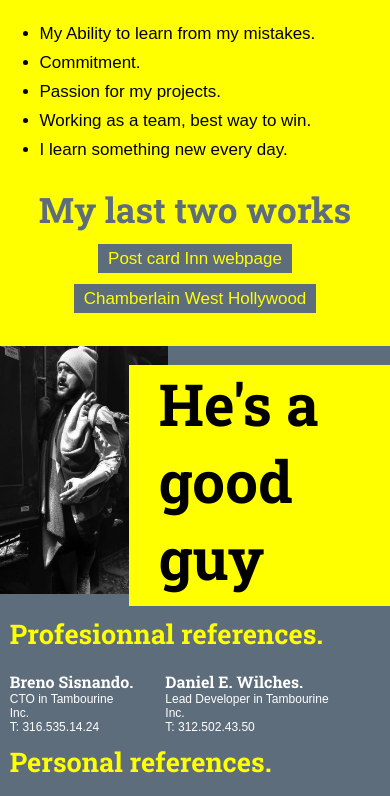
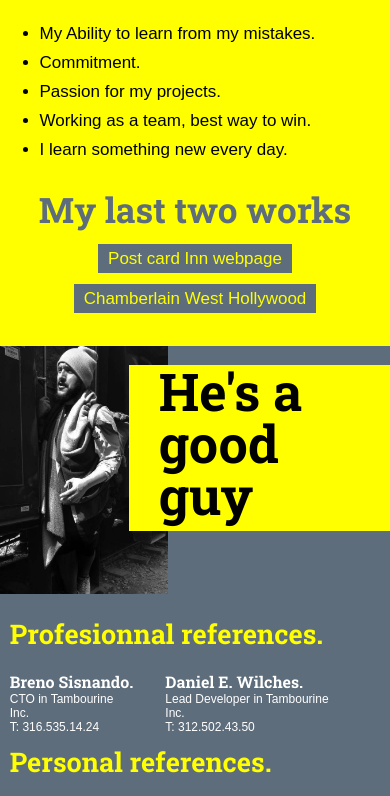
Before and after one commit to contracamilo/camiloriveracv, a plain HTML site: page index.html in a window 390 px wide. Shown: the part 1955-2751 px from the top of the page. Drawn offline with Linux system fonts and the light colour scheme; a web font is replaced by a local one.

Commit message:
Update Styling

```diff
--- a/src/style.css
+++ b/src/style.css
@@ -218,7 +218,9 @@ ul {
       .profile__intro {
         width: 70%; }
         .profile__intro h2 {
-          font-size: 28px; } }
+          font-size: 23px;
+      }
+}
   .profile__skills {
     width: 35%;
     position: relative;
@@ -397,7 +399,10 @@ ul {
     @media (max-width: 600px) {
       .references__title {
         top: -51px;
-        font-size: 58px; } }
+        font-size: 52px;
+        line-height: 1;
+      }
+  }
   .references__work {
     display: flex;
     font-family: "Muli", sans-serif;
```
